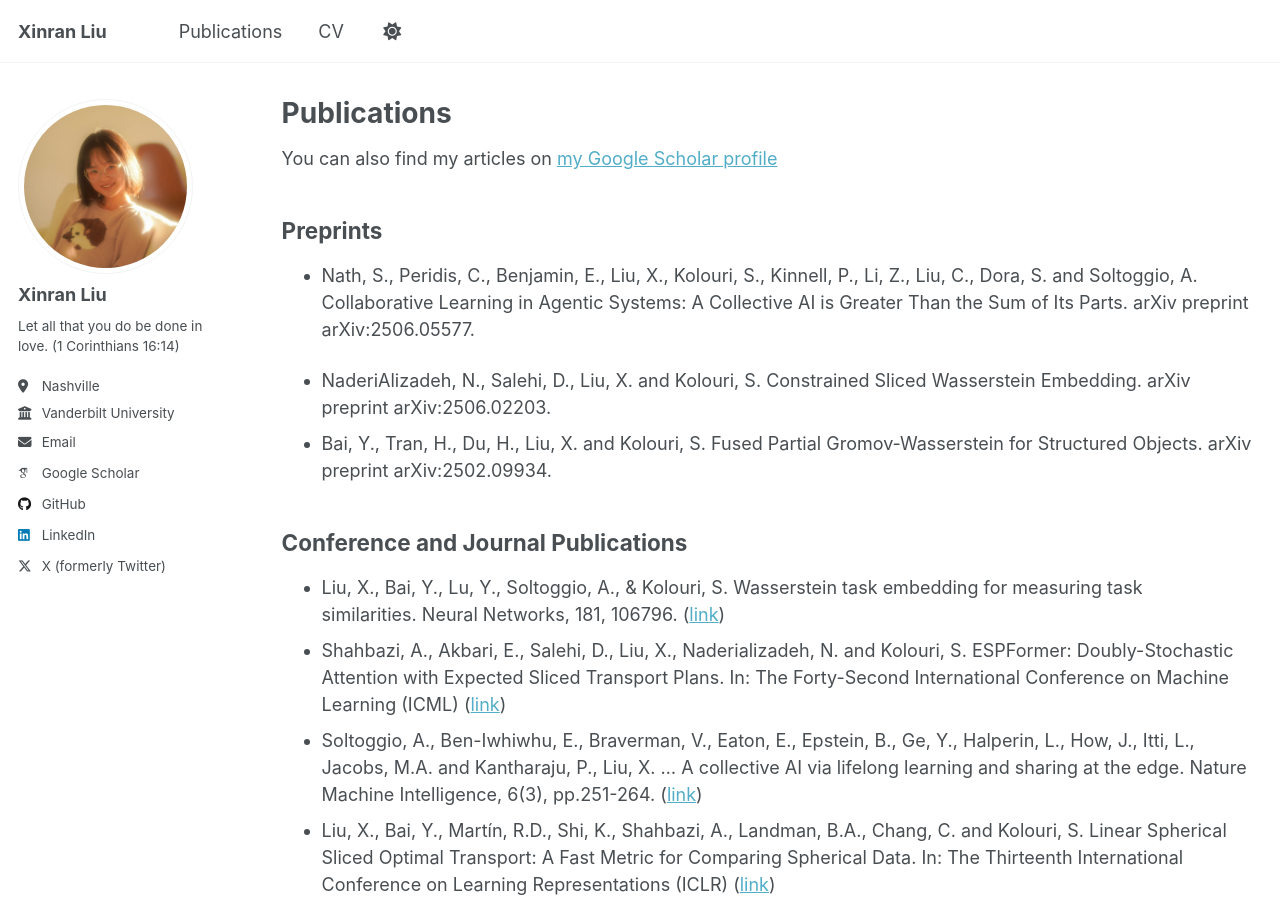
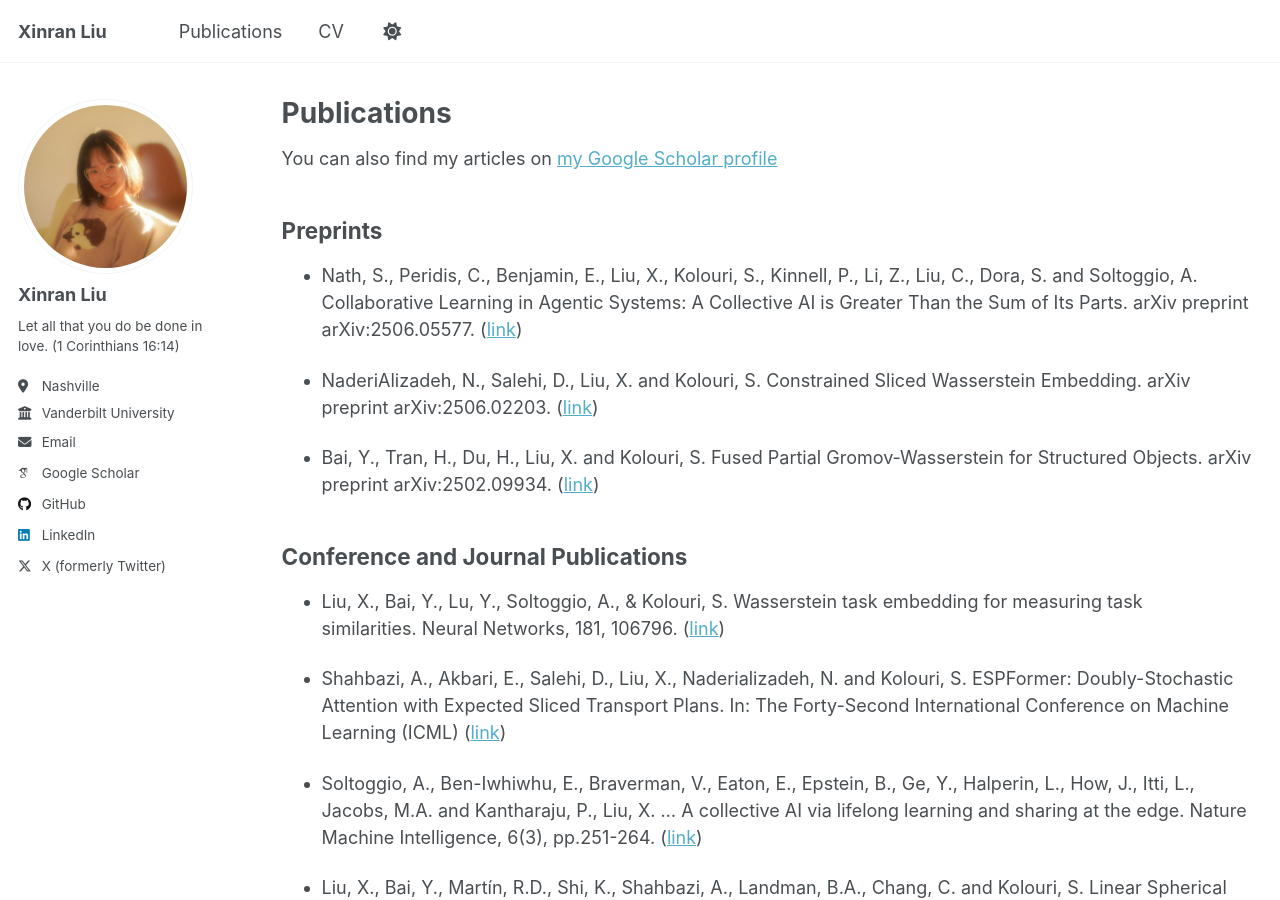
Before and after one commit to xinranliueva/xinranliueva.github.io, a Jekyll site: the page built from _pages/publications.md, in a window 1280 px wide and 900 px high. Built offline with Jekyll 4.4.1, drawn with Linux system fonts in a browser that asks for light colours; some web fonts are replaced.

Commit message:
Update publications.md

```diff
--- a/_pages/publications.md
+++ b/_pages/publications.md
@@ -8,24 +8,37 @@ author_profile: true
 You can also find my articles on [my Google Scholar profile](https://scholar.google.com/citations?user=ZHz5VScAAAAJ&hl=en)
 
 ## Preprints
-- Nath, S., Peridis, C., Benjamin, E., Liu, X., Kolouri, S., Kinnell, P., Li, Z., Liu, C., Dora, S. and Soltoggio, A. Collaborative Learning in Agentic Systems: A Collective AI is Greater Than the Sum of Its Parts. arXiv preprint arXiv:2506.05577.
+- Nath, S., Peridis, C., Benjamin, E., Liu, X., Kolouri, S., Kinnell, P., Li, Z., Liu, C., Dora, S. and Soltoggio, A. Collaborative Learning in Agentic Systems: A Collective AI is Greater Than the Sum of Its Parts. arXiv preprint arXiv:2506.05577. ([link](https://arxiv.org/abs/2506.05577))
 
-- NaderiAlizadeh, N., Salehi, D., Liu, X. and Kolouri, S. Constrained Sliced Wasserstein Embedding. arXiv preprint arXiv:2506.02203.
-- Bai, Y., Tran, H., Du, H., Liu, X. and Kolouri, S. Fused Partial Gromov-Wasserstein for Structured Objects. arXiv preprint arXiv:2502.09934.
+- NaderiAlizadeh, N., Salehi, D., Liu, X. and Kolouri, S. Constrained Sliced Wasserstein Embedding. arXiv preprint arXiv:2506.02203. ([link](https://arxiv.org/abs/2506.02203))
+
+- Bai, Y., Tran, H., Du, H., Liu, X. and Kolouri, S. Fused Partial Gromov-Wasserstein for Structured Objects. arXiv preprint arXiv:2502.09934. ([link](https://arxiv.org/abs/2502.09934))
 
 
 ## Conference and Journal Publications
-- Liu, X., Bai, Y., Lu, Y., Soltoggio, A., & Kolouri, S. Wasserstein task embedding for measuring task similarities. Neural Networks, 181, 106796. ([link]())
-- Shahbazi, A., Akbari, E., Salehi, D., Liu, X., Naderializadeh, N. and Kolouri, S. ESPFormer: Doubly-Stochastic Attention with Expected Sliced Transport Plans. In: The Forty-Second International Conference on Machine Learning (ICML) ([link]())
-- Soltoggio, A., Ben-Iwhiwhu, E., Braverman, V., Eaton, E., Epstein, B., Ge, Y., Halperin, L., How, J., Itti, L., Jacobs, M.A. and Kantharaju, P., Liu, X. … A collective AI via lifelong learning and sharing at the edge. Nature Machine Intelligence, 6(3), pp.251-264. ([link]())
-- Liu, X., Bai, Y., Martín, R.D., Shi, K., Shahbazi, A., Landman, B.A., Chang, C. and Kolouri, S. Linear Spherical Sliced Optimal Transport: A Fast Metric for Comparing Spherical Data. In: The Thirteenth International Conference on Learning Representations (ICLR) ([link]())
+- Liu, X., Bai, Y., Lu, Y., Soltoggio, A., & Kolouri, S. Wasserstein task embedding for measuring task similarities. Neural Networks, 181, 106796. ([link](https://www.sciencedirect.com/science/article/pii/S0893608024007202))
+
+- Shahbazi, A., Akbari, E., Salehi, D., Liu, X., Naderializadeh, N. and Kolouri, S. ESPFormer: Doubly-Stochastic Attention with Expected Sliced Transport Plans. In: The Forty-Second International Conference on Machine Learning (ICML) ([link](https://openreview.net/pdf?id=Uq70mJuUB8))
+
+- Soltoggio, A., Ben-Iwhiwhu, E., Braverman, V., Eaton, E., Epstein, B., Ge, Y., Halperin, L., How, J., Itti, L., Jacobs, M.A. and Kantharaju, P., Liu, X. … A collective AI via lifelong learning and sharing at the edge. Nature Machine Intelligence, 6(3), pp.251-264. ([link](https://www.nature.com/articles/s42256-024-00800-2))
+
+- Liu, X., Bai, Y., Martín, R.D., Shi, K., Shahbazi, A., Landman, B.A., Chang, C. and Kolouri, S. Linear Spherical Sliced Optimal Transport: A Fast Metric for Comparing Spherical Data. In: The Thirteenth International Conference on Learning Representations (ICLR) ([link](https://openreview.net/pdf?id=fgUFZAxywx))
+
 - Liu, X., Martín, R.D., Bai, Y., Shahbazi, A., Thorpe, M., Aldroubi, A. and Kolouri, S. Expected sliced transport plans. In: The Thirteenth International Conference on Learning Representations (ICLR). ([link]())
+
 - Bai, Y., Martin, R.D., Kothapalli, A., Du, H., Liu, X. and Kolouri, S. Partial Gromov-Wasserstein Metric. In: The Thirteenth International Conference on Learning Representations (ICLR). ([link]())
+
 - Tran, H., Bai, Y., Kothapalli, A., Shahbazi, A., Liu, X., Martin, R.P.D. and Kolouri, S. Stereographic Spherical Sliced Wasserstein Distances. In: The Forty-First International Conference on Machine Learning (ICML) ([link]())
+
 - Liu, X., Lu, Y., Abbasi, A., Li, M., Mohammadi, J. and Kolouri, S. Teaching networks to solve optimization problems. IEEE Access, 12, pp.17102-17113. ([link]())
+
 - Lu, Y.*, Liu, X.*, Soltoggio, A. and Kolouri, S. Slosh: Set locality sensitive hashing via sliced-wasserstein embeddings. In: Proceedings of the IEEE/CVF Winter Conference on Applications of Computer Vision (pp. 2566-2576). ([link]())
+
 - Nath, S., Peridis, C., Ben-Iwhiwhu, E., Liu, X., Dora, S., Liu, C., Kolouri, S. and Soltoggio, A. Sharing lifelong reinforcement learning knowledge via modulating masks. In: Conference on Lifelong Learning Agents (pp. 936-960). PMLR.  ([link]())
+
 - Diaz Martin, R., Medri, I., Bai, Y., Liu, X., Yan, K., Rohde, G.K. and Kolouri, S. LCOT: Linear circular optimal transport. In: The Twelfth International Conference on Learning Representations  (ICLR) ([link]())
+
 ## Refereed Workshop Contributions
 - Kothapalli, A., Shahbazi, A., Liu, X., Sheng, R. and Kolouri, S., Equivariant vs. Invariant Layers: A Comparison of Backbone and Pooling for Point Cloud Classification. In: ICML 2024 Workshop on Geometry-grounded Representation Learning and Generative Modeling. ([link]())
+
 - Liu, X., Bai, Y., Tran, H., Zhu, Z., Thorpe, M. and Kolouri, S., PTLP: Partial Transport Lp Distances. In: NeurIPS 2023 Workshop Optimal Transport and Machine Learning. ([link]())
```
